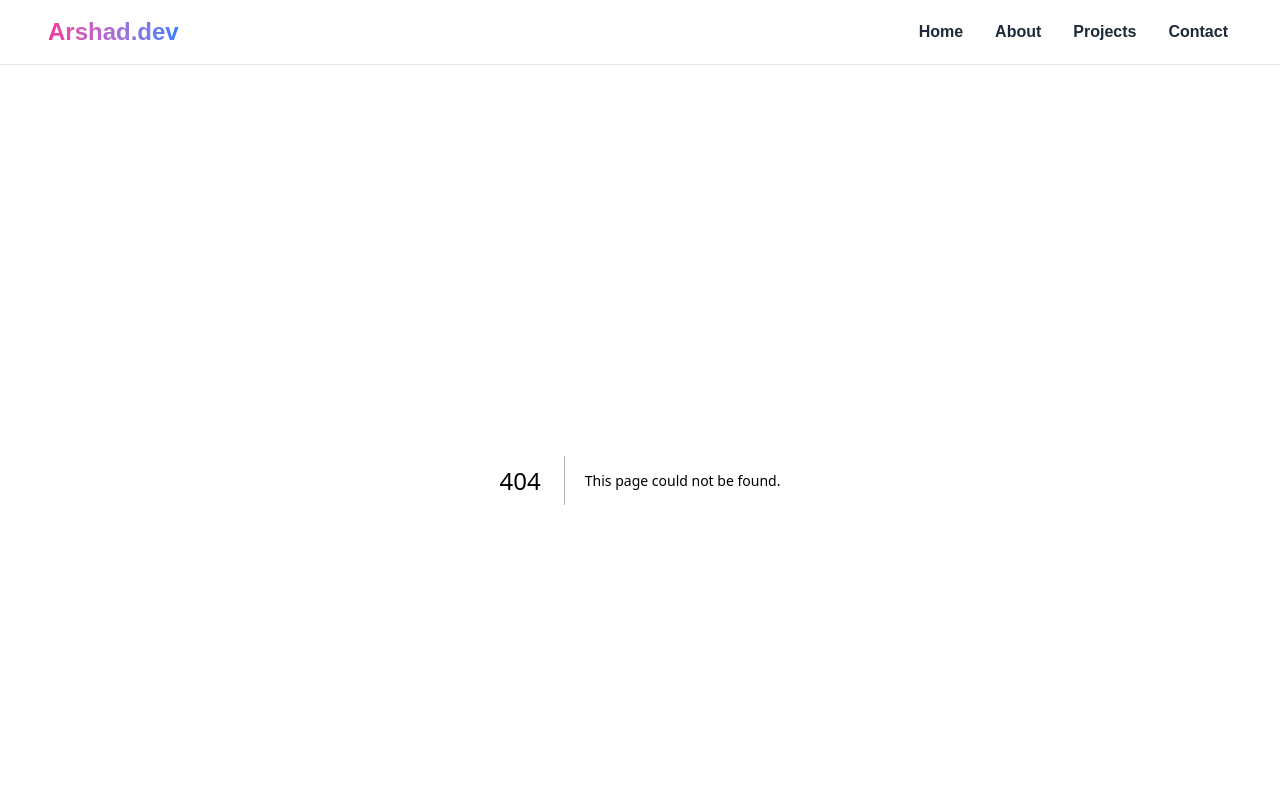
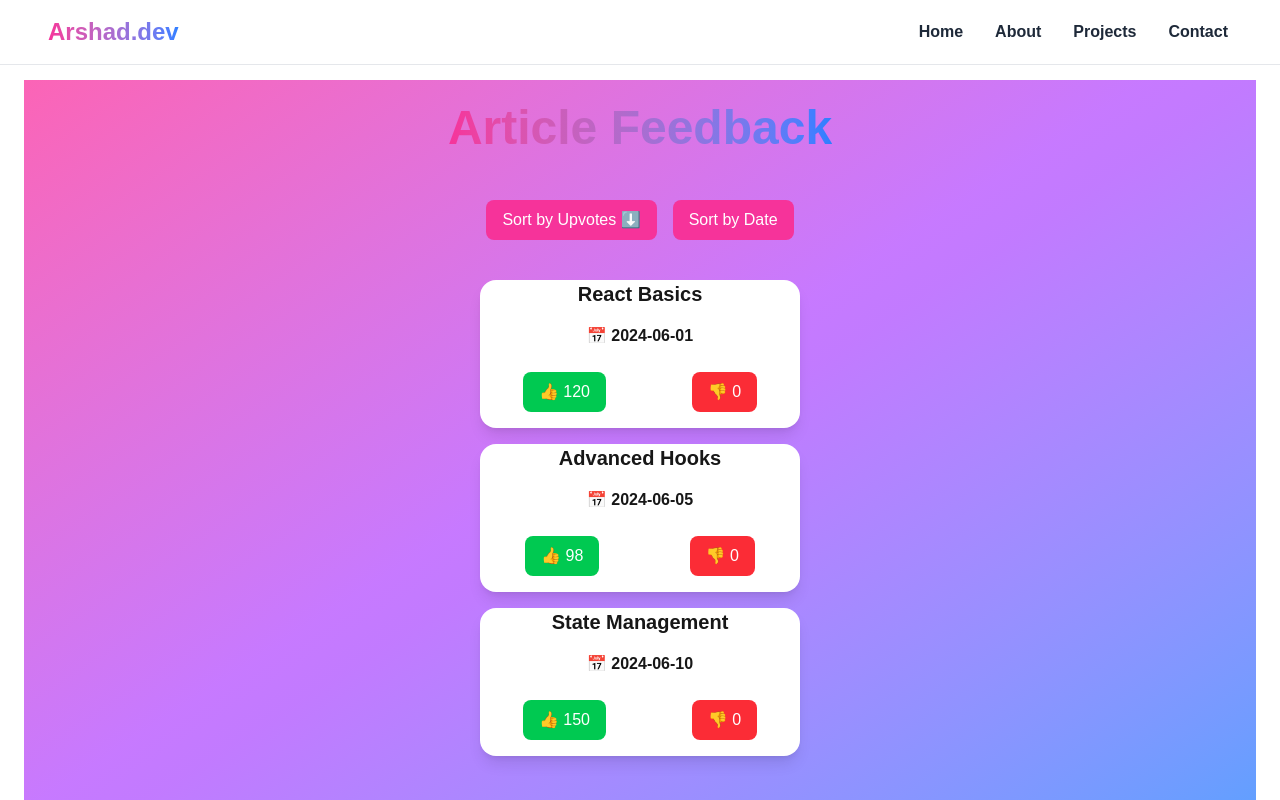
Before and after one commit to Arshad300390/downloader, a Next.js app: page /projects/articleSort in a window 1280 px wide. Before the commit this address had no page. Shown: the top 800 px of the page. Built offline with nearby package versions, Linux system fonts and the light colour scheme.

Commit message:
article sorter

```diff
--- /dev/null
+++ b/app/projects/articleSort/page.tsx
@@ -0,0 +1,128 @@
+"use client";
+import React, { useState } from "react";
+
+type Article = {
+  title: string;
+  upvotes: number;
+  downvotes: number;
+  date: string;
+};
+
+function VoteArticleCard({
+  title,
+  upvotes,
+  downvotes,
+  date,
+  onVoteUp,
+  onVoteDown,
+}: {
+  title: string;
+  upvotes: number;
+  downvotes: number;
+  date: string;
+  onVoteUp: () => void;
+  onVoteDown: () => void;
+}) {
+  return (
+    <div className="pa-6 w-80 bg-white rounded-2xl shadow-lg flex flex-col items-center text-center">
+      <h2 className="text-xl font-semibold mb-4">{title}</h2>
+      <p className="mb-2">
+        📅 <strong>{date}</strong>
+      </p>
+      <div className="flex justify-around w-full my-4">
+        <button
+          className="py-2 px-4 bg-green-500 text-white rounded-lg hover:bg-green-600 transition"
+          onClick={onVoteUp}
+        >
+          👍 {upvotes}
+        </button>
+        <button
+          className="py-2 px-4 bg-red-500 text-white rounded-lg hover:bg-red-600 transition"
+          onClick={onVoteDown}
+        >
+          👎 {downvotes}
+        </button>
+      </div>
+    </div>
+  );
+}
+
+export default function ArticlesPage() {
+  const initialArticles: Article[] = [
+    { title: "React Basics", upvotes: 120, downvotes: 0, date: "2024-06-01" },
+    { title: "Advanced Hooks", upvotes: 98, downvotes: 0, date: "2024-06-05" },
+    { title: "State Management", upvotes: 150, downvotes: 0, date: "2024-06-10" },
+  ];
+
+  const [articles, setArticles] = useState<Article[]>(initialArticles);
+  const [sortKey, setSortKey] = useState<"votes" | "date">("votes");
+  const [desc, setDesc] = useState(true);
+
+  const sortArticles = (key: "votes" | "date") => {
+    setDesc(prev => (sortKey === key ? !prev : true));
+    setSortKey(key);
+
+    setArticles(prev =>
+      [...prev].sort((a, b) => {
+        if (key === "votes") {
+          return desc ? b.upvotes - a.upvotes : a.upvotes - b.upvotes;
+        } else {
+          return desc
+            ? new Date(b.date).getTime() - new Date(a.date).getTime()
+            : new Date(a.date).getTime() - new Date(b.date).getTime();
+        }
+      })
+    );
+  };
+
+  const handleVoteUp = (i: number) => {
+    setArticles(prev =>
+      prev.map((a, idx) => (idx === i ? { ...a, upvotes: a.upvotes + 1 } : a))
+    );
+  };
+
+  const handleVoteDown = (i: number) => {
+    setArticles(prev =>
+      prev.map((a, idx) => (idx === i ? { ...a, downvotes: a.downvotes + 1 } : a))
+    );
+  };
+
+  return (
+    <div className="min-h-screen bg-linear-to-br from-pink-400 via-purple-400 to-blue-400 flex flex-col items-center p-6">
+      <h1 className="text-5xl font-extrabold text-transparent bg-clip-text bg-linear-to-r from-pink-500 to-blue-500 mb-12">
+        Article Feedback
+      </h1>
+
+      {/* Sort Buttons */}
+      <div className="flex gap-4 mb-10">
+        <button
+          className="bg-pink-500 text-white px-4 py-2 rounded-lg hover:bg-pink-600 transition"
+          onClick={() => sortArticles("votes")}
+        >
+          Sort by Upvotes {sortKey === "votes" ? (desc ? "⬇️" : "⬆️") : ""}
+        </button>
+        <button
+          className="bg-pink-500 text-white px-4 py-2 rounded-lg hover:bg-pink-600 transition"
+          onClick={() => sortArticles("date")}
+        >
+          Sort by Date {sortKey === "date" ? (desc ? "⬇️" : "⬆️") : ""}
+        </button>
+      </div>
+
+      {/* Article Cards */}
+      <div className="flex flex-col item-center gap-4">
+        {articles.map((article, i) => (
+          <VoteArticleCard
+            key={i}
+            title={article.title}
+            upvotes={article.upvotes}
+            downvotes={article.downvotes}
+            date={article.date}
+            onVoteUp={() => handleVoteUp(i)}
+            onVoteDown={() => handleVoteDown(i)}
+          />
+        ))}
+      </div>
+    </div>
+  );
+}
--- a/app/projects/page.tsx
+++ b/app/projects/page.tsx
@@ -1,5 +1,6 @@
 "use client";
 
+import { link } from "fs";
 import Link from "next/dist/client/link";
 
 const projects = [
@@ -14,6 +15,7 @@ const projects = [
   {
     title: "Realtime Chat App",
     desc: "Socket.io | Node.js | MongoDB",
+    href: "https://node-chat-app-f9sl.onrender.com/"
   },
   {
     title: "Portfolio Website",
@@ -41,6 +43,11 @@ const exercises = [
     desc: "A code review feedback application built with Next.js and Tailwind CSS",
     link: "/projects/codeReviewFeedback",
   },
+  {
+    title: "Article Sorter",
+    desc: "An article sorter application built with Next.js and Tailwind CSS",
+    link: "/projects/articleSort",
+  }
 ]
 
 export default function Projects() {
@@ -61,6 +68,15 @@ export default function Projects() {
             >
               <h3 className="text-xl font-bold mb-3">{p.title}</h3>
               <p className="text-gray-700">{p.desc}</p>
+              <div className="mt-auto flex justify-center">
+                {p.href ? (
+                  <Link href={p.href}>
+                    <button className="bg-pink-500 text-white px-4 py-2 rounded-lg hover:bg-pink-600 transition">
+                      View Project
+                    </button>
+                  </Link>
+                ) : null}
+              </div>
             </div>
           ))}
         </div>
```
